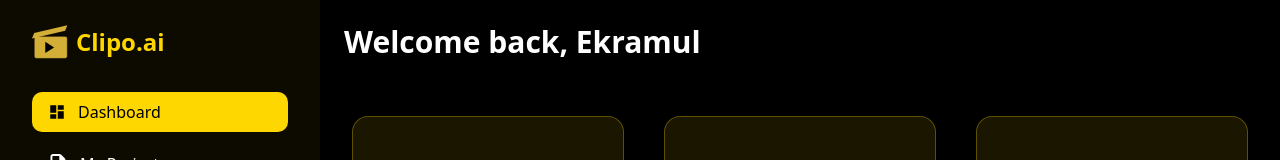
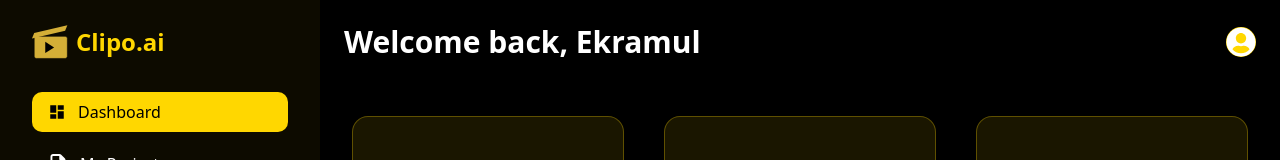
Before and after one commit to Robiul1711/VideoGenetate_Ai, a React (Vite) app: page /dashboard in a window 1280 px wide. Shown: the top 160 px of the page. Built offline with nearby package versions, Linux system fonts and the light colour scheme.

Commit message:
refactor: Clean up CommonNavbar component by removing unnecessary conditional rendering

```diff
--- a/src/pages/admin/CommonNavbar.jsx
+++ b/src/pages/admin/CommonNavbar.jsx
@@ -30,7 +30,6 @@ const handleLogout = () => {
     }
   });
 };
-
   const handleSettings = () => {
 
     navigate("/dashboard");
@@ -51,13 +50,13 @@ const handleLogout = () => {
       </div>
 
       <div className="flex items-start md:gap-4 gap-2">
-          {user?.role && (
+
               <UserDropdown
                 user={user}
                 onLogout={handleLogout}
                 onSettings={handleSettings}
               />
-            ) }
+
       </div>
     </div>
   );
```
